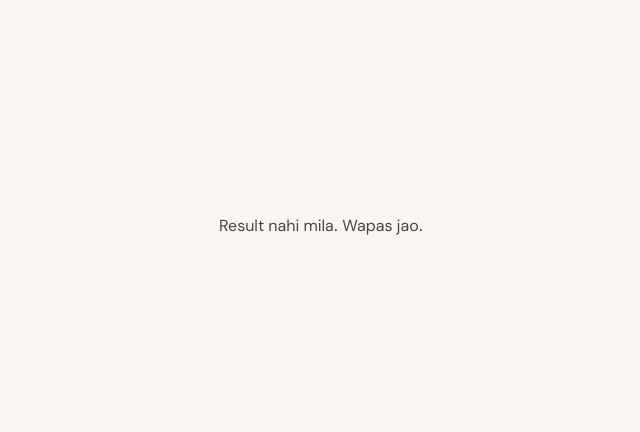
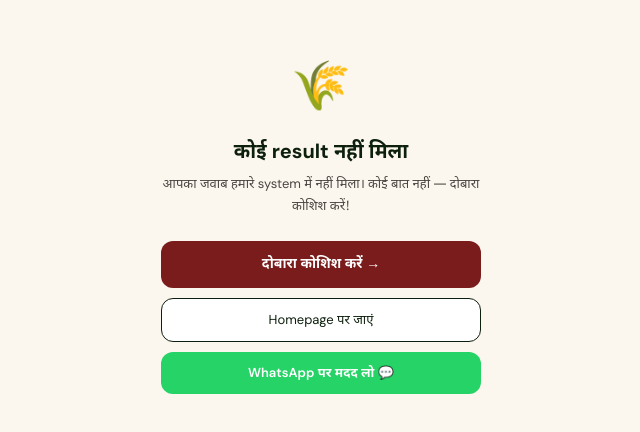
Before and after one commit to shrivastavasuhani30-blip/kisansathi, a Next.js app: page /result/1 in a window 1280 px wide. Shown: the part 174-606 px from the top of the page, without its empty margins (319-959 px from the left). Built offline with nearby package versions, Linux system fonts and the light colour scheme.

Commit message:
fix: friendly result not found page

```diff
--- a/app/result/[id]/page.tsx
+++ b/app/result/[id]/page.tsx
@@ -92,12 +92,42 @@ export default function ResultPage() {
 
   if (!result) {
     return (
-      <main style={{ minHeight: "100vh", background: "#FAF7F2", display: "flex", alignItems: "center", justifyContent: "center" }}>
-        <p style={{ color: "#4A4540" }}>Result nahi mila. Wapas jao.</p>
+      <main style={{ minHeight: "100vh", background: "#FBF6EE", display: "flex", alignItems: "center", justifyContent: "center", padding: "24px" }}>
+        <div style={{ textAlign: "center", maxWidth: "320px" }}>
+          <div style={{ fontSize: "48px", marginBottom: "16px" }}>🌾</div>
+          <h2 style={{ fontSize: "20px", fontWeight: 700, color: "#0D1F0D", marginBottom: "8px" }}>
+            कोई result नहीं मिला
+          </h2>
+          <p style={{ fontSize: "13px", color: "#4A4540", lineHeight: 1.65, marginBottom: "24px" }}>
+            आपका जवाब हमारे system में नहीं मिला। कोई बात नहीं — दोबारा कोशिश करें!
+          </p>
+          <Link href="/diagnostic" style={{
+            display: "block", background: "#7A1C1C", color: "white",
+            padding: "14px", borderRadius: "12px", textDecoration: "none",
+            fontSize: "14px", fontWeight: 700, marginBottom: "10px",
+          }}>
+            दोबारा कोशिश करें →
+          </Link>
+          <Link href="/" style={{
+            display: "block", background: "white", color: "#0D1F0D",
+            padding: "12px", borderRadius: "12px", textDecoration: "none",
+            fontSize: "13px", border: "1.5px solid #0D1F0D",
+          }}>
+            Homepage पर जाएं
+          </Link>
+          <a href="https://wa.me/916268146820?text=Namaste%2C%20mujhe%20loan%20result%20mein%20madad%20chahiye"
+            target="_blank" rel="noopener noreferrer"
+            style={{
+              display: "block", background: "#25D366", color: "white",
+              padding: "12px", borderRadius: "12px", textDecoration: "none",
+              fontSize: "13px", fontWeight: 600, marginTop: "10px",
+            }}>
+            WhatsApp पर मदद लो 💬
+          </a>
+        </div>
       </main>
     );
   }
-
   return (
     <main style={{ minHeight: "100vh", background: "#FAF7F2", fontFamily: "'DM Sans', sans-serif" }}>
 
```
